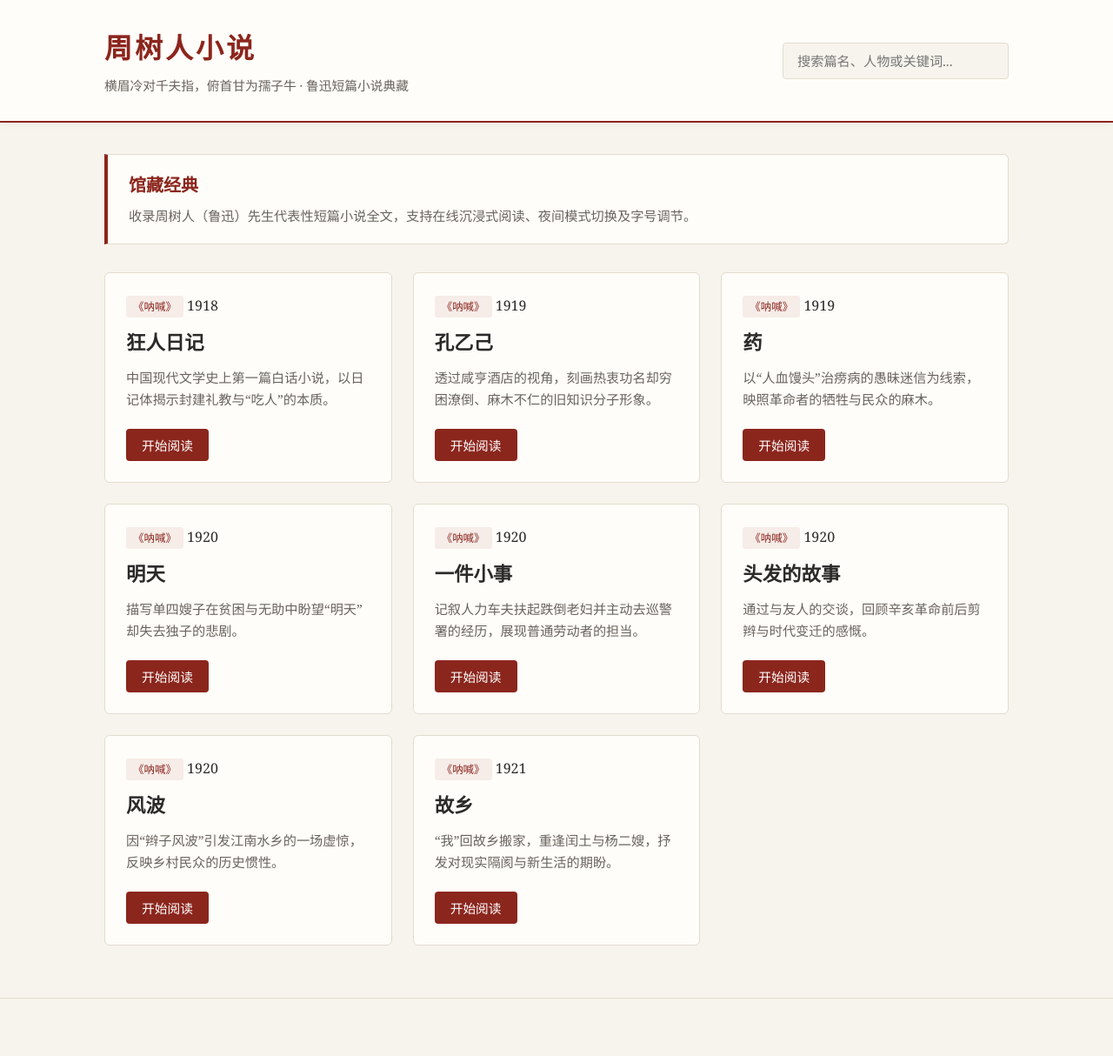
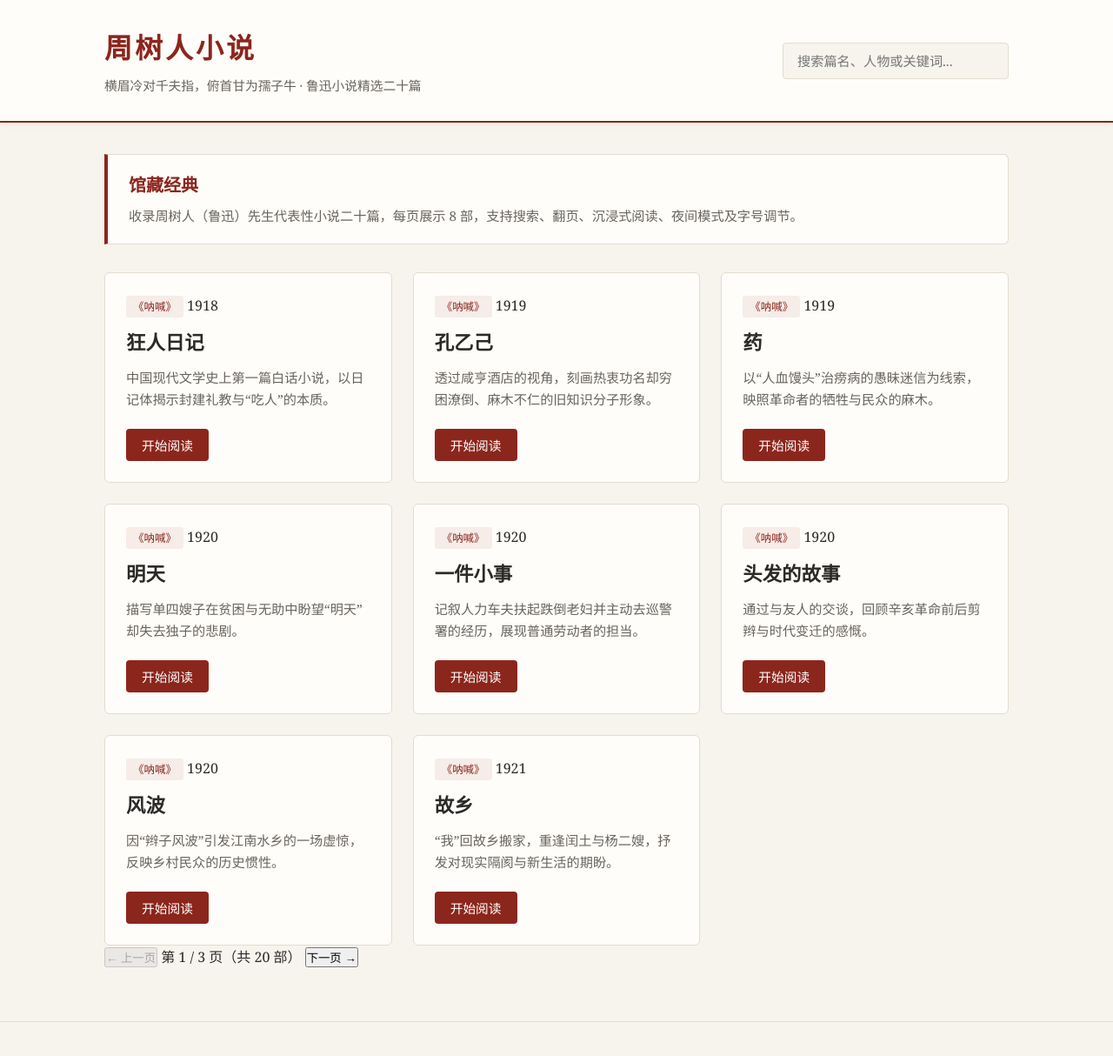
Before and after one commit to andehui/x-zsr, a plain HTML site: page index.html in a window 1280 px wide. Shown: the whole page at 87% size. Drawn offline with Linux system fonts and the light colour scheme.

Commit message:
Update index.html

```diff
--- a/index.html
+++ b/index.html
@@ -11,7 +11,7 @@
         <div class="container header-inner">
             <div class="brand">
                 <h1>周树人小说</h1>
-                <p class="subtitle">横眉冷对千夫指，俯首甘为孺子牛 · 鲁迅短篇小说典藏</p>
+                <p class="subtitle">横眉冷对千夫指，俯首甘为孺子牛 · 鲁迅小说精选二十篇</p>
             </div>
             <div class="search-box">
                 <input type="text" id="searchInput" placeholder="搜索篇名、人物或关键词...">
@@ -22,16 +22,20 @@
     <main class="container main-content">
         <section class="intro-banner">
             <h2>馆藏经典</h2>
-            <p>收录周树人（鲁迅）先生代表性短篇小说全文，支持在线沉浸式阅读、夜间模式切换及字号调节。</p>
+            <p>收录周树人（鲁迅）先生代表性小说二十篇，每页展示 8 部，支持搜索、翻页、沉浸式阅读、夜间模式及字号调节。</p>
         </section>
 
         <section class="novel-grid" id="novelList">
             <!-- 小说列表将由 JS 动态渲染 -->
         </section>
+
+        <nav class="pagination" id="pagination" aria-label="书目分页">
+            <!-- 分页按钮将由 JS 动态渲染 -->
+        </nav>
     </main>
 
     <!-- 阅读器模态框 -->
-    <div class="reader-modal" id="readerModal">
+    <div class="reader-modal" id="readerModal" aria-hidden="true">
         <div class="reader-toolbar">
             <div class="toolbar-left">
                 <button id="closeReaderBtn" class="btn-tool">← 返回书目</button>
@@ -58,7 +62,8 @@
 
     <footer class="site-footer">
         <div class="container">
-            <p><script async src="https://pagead2.googlesyndication.com/pagead/js/adsbygoogle.js?client=ca-pub-1805477885216561"
+            <p>
+                <script async src="https://pagead2.googlesyndication.com/pagead/js/adsbygoogle.js?client=ca-pub-1805477885216561"
                      crossorigin="anonymous"></script>
                 <!-- 周树人的小说 -->
                 <ins class="adsbygoogle"
@@ -69,16 +74,12 @@
                      data-full-width-responsive="true"></ins>
                 <script>
                      (adsbygoogle = window.adsbygoogle || []).push({});
-</script></p>
+                </script>
+            </p>
         </div>
     </footer>
 
     <script src="js/novels.js"></script>
     <script src="js/app.js"></script>
-
-<script async src="https://pagead2.googlesyndication.com/pagead/js/adsbygoogle.js?client=ca-pub-1805477885216561"
-     crossorigin="anonymous"></script>
-
-
 </body>
 </html>
```
Lines whose indentation alone changed are shown as unchanged.
